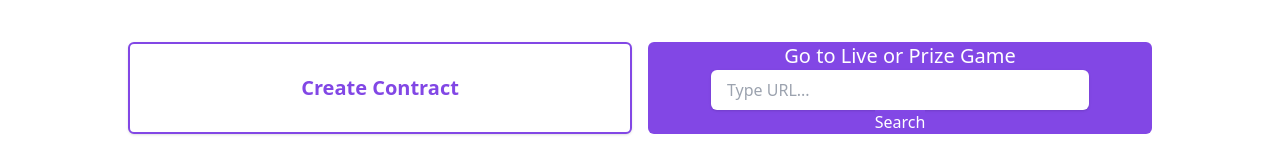
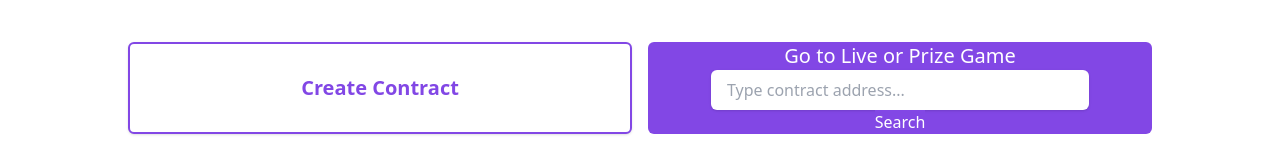
Before and after one commit to thendg/stakeify, a Next.js app: page / in a window 1280 px wide. Shown: the part 354-514 px from the top of the page. Built offline with nearby package versions, Linux system fonts and the light colour scheme.

Commit message:
miron commit, address passed onto dashboard

```diff
--- a/pages/Components/DashboardSearchBar.js
+++ b/pages/Components/DashboardSearchBar.js
@@ -1,13 +1,34 @@
-import React, {useState} from 'react';
-import router,{ useRouter } from 'next/router'
+import React, { useState } from "react";
+import router, { useRouter } from "next/router";
+import { useRef } from "react";
 
-function DashboardSearchBar(){
+function DashboardSearchBar() {
+  const inputRef = useRef(null);
+  //inputRef.current.value
+
   return (
     <form action="/helloword" method="post">
       <div class="flex flex-col w-full justify-center items-center bg-[#8247E5] rounded-md">
-                <label for="price" className="text-xl font-medium text-white">Go to Live or Prize Game</label>
-                <input id="input" type="text" name="price" className="rounded-md py-2 px-4 shadow text-l w-3/4" placeholder="Type URL..."/>
-                <button type="submit" className="text-white bg-[#8247E5]">Search</button>
+        <label for="price" className="text-xl font-medium text-white">
+          Go to Live or Prize Game
+        </label>
+        <input
+          id="input"
+          ref={inputRef}
+          type="text"
+          name="price"
+          className="rounded-md py-2 px-4 shadow text-l w-3/4"
+          placeholder="Type contract address..."
+        />
+        <button
+          type="submit"
+          className="text-white bg-[#8247E5]"
+          onClick={() =>
+            router.push(`/dashboard?contractAddress=${inputRef.current.value}`)
+          }
+        >
+          Search
+        </button>
       </div>
     </form>
   );
```
Lines whose indentation alone changed are shown as unchanged.
